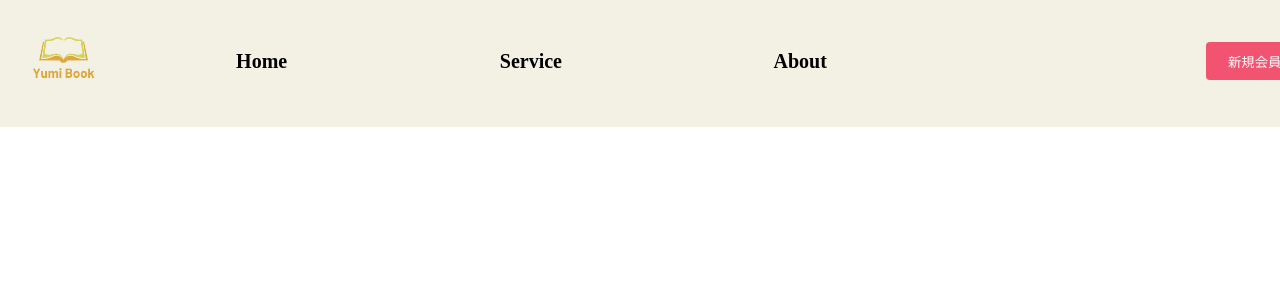
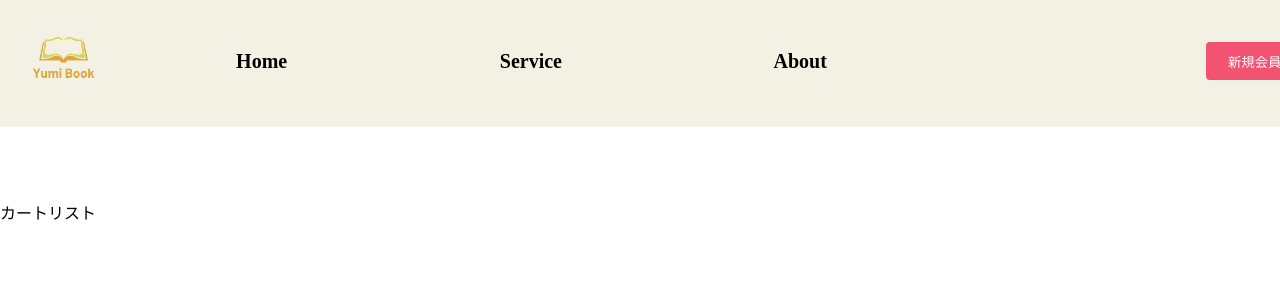
Before and after one commit to ymym98/rakuten-books, a Vue app: page /cartList in a window 1280 px wide. Shown: the top 300 px of the page. Built offline with nearby package versions, Linux system fonts and the light colour scheme; what vue-social-sharing would draw is missing.

Commit message:
カートに入れるボタンを押すとカート画面に遷移するよう変更

```diff
--- a/src/router/index.ts
+++ b/src/router/index.ts
@@ -4,6 +4,10 @@ import VueRouter, { RouteConfig } from "vue-router";
 Vue.use(VueRouter);
 
 const routes: Array<RouteConfig> = [
+  {
+    path: "/cartList",
+    component: () => import("../views/CartList.vue"),
+  },
   {
     path: "/itemDetail/:isbn",
     component: () => import("../views/ItemDetail.vue"),
--- a/src/views/CartList.vue
+++ b/src/views/CartList.vue
@@ -1,5 +1,5 @@
 <template>
-  <div></div>
+  <div>カートリスト</div>
 </template>
 
 <script lang="ts">
--- a/src/views/ItemDetail.vue
+++ b/src/views/ItemDetail.vue
@@ -38,7 +38,7 @@
             </ShareNetwork>
           </div>
           <div class="addCart">
-            <button type="button">カートに入れる</button>
+            <button type="button" @click="addCartList">カートに入れる</button>
           </div>
         </div>
       </div>
@@ -81,6 +81,10 @@ export default class ItemDetail extends Vue {
       ({ isbn }: { isbn: string }) => isbn === this.$route.params.isbn
     );
     console.log("現在の配列情報：" + JSON.stringify(this.currentBook));
+  }
+
+  addCartList(): void {
+    this.$router.push("/cartList");
   }
 }
 </script>
```
